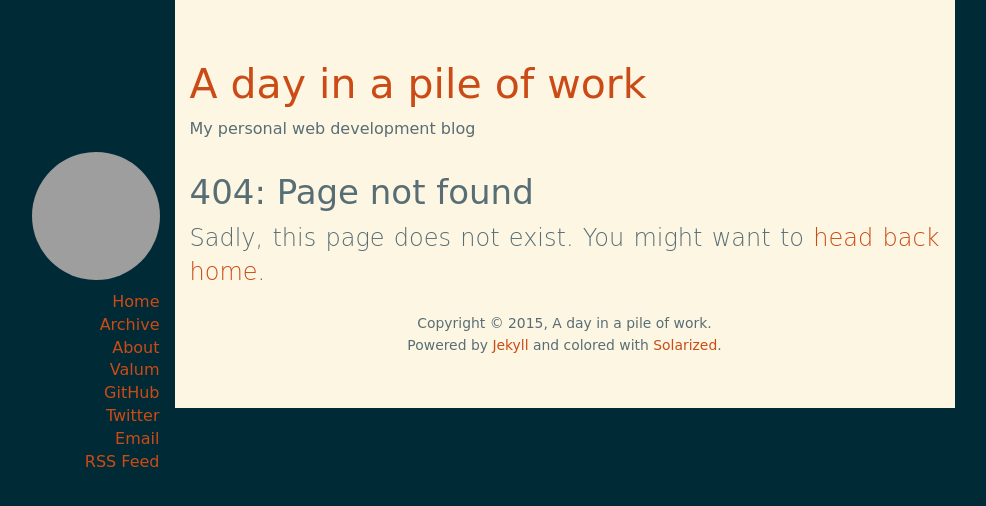
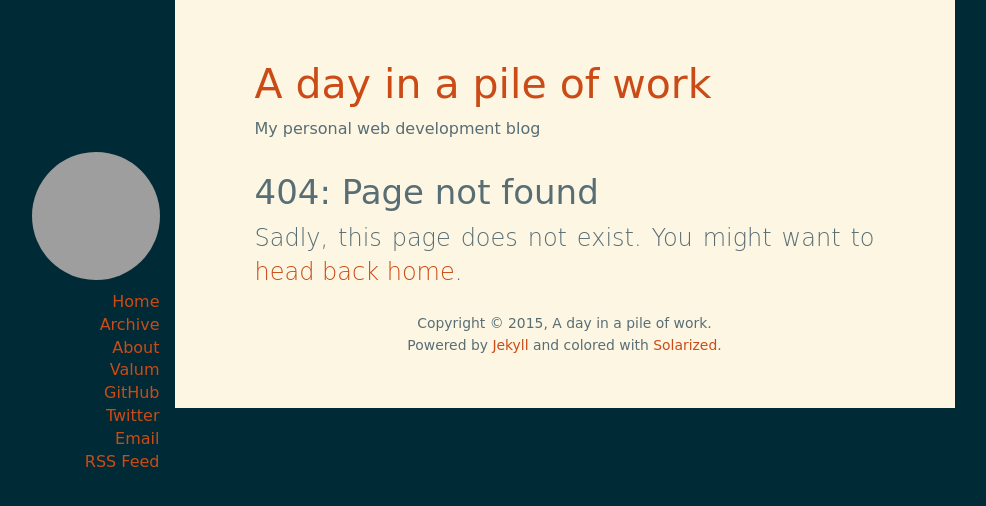
Before and after one commit to arteymix/arteymix.github.io, a Jekyll site: the page built from 404.html, in a window 1280 px wide. Shown: the top 506 px of the page, without its empty margins (173-1159 px from the left). Built offline with Jekyll 4.4.1, drawn with Linux system fonts in a browser that asks for light colours; some web fonts are replaced; comment, search, counter and statistics services are not loaded; grey boxes are pictures that could not be loaded.

Commit message:
Content padding for optimal read experience!

```diff
--- a/assets/css/style.css
+++ b/assets/css/style.css
@@ -14,12 +14,12 @@
 }
 
 #header-content {
-  padding-top: 40px;
+  padding: 40px 80px 0px 80px;
   background: #fdf6e3;
 }
 
 #content {
-  padding-bottom: 40px;
+  padding: 0px 80px 40px 80px;
   background: #fdf6e3;
 }
 
```
Also changed, not shown: assets/css/style.min.css.
